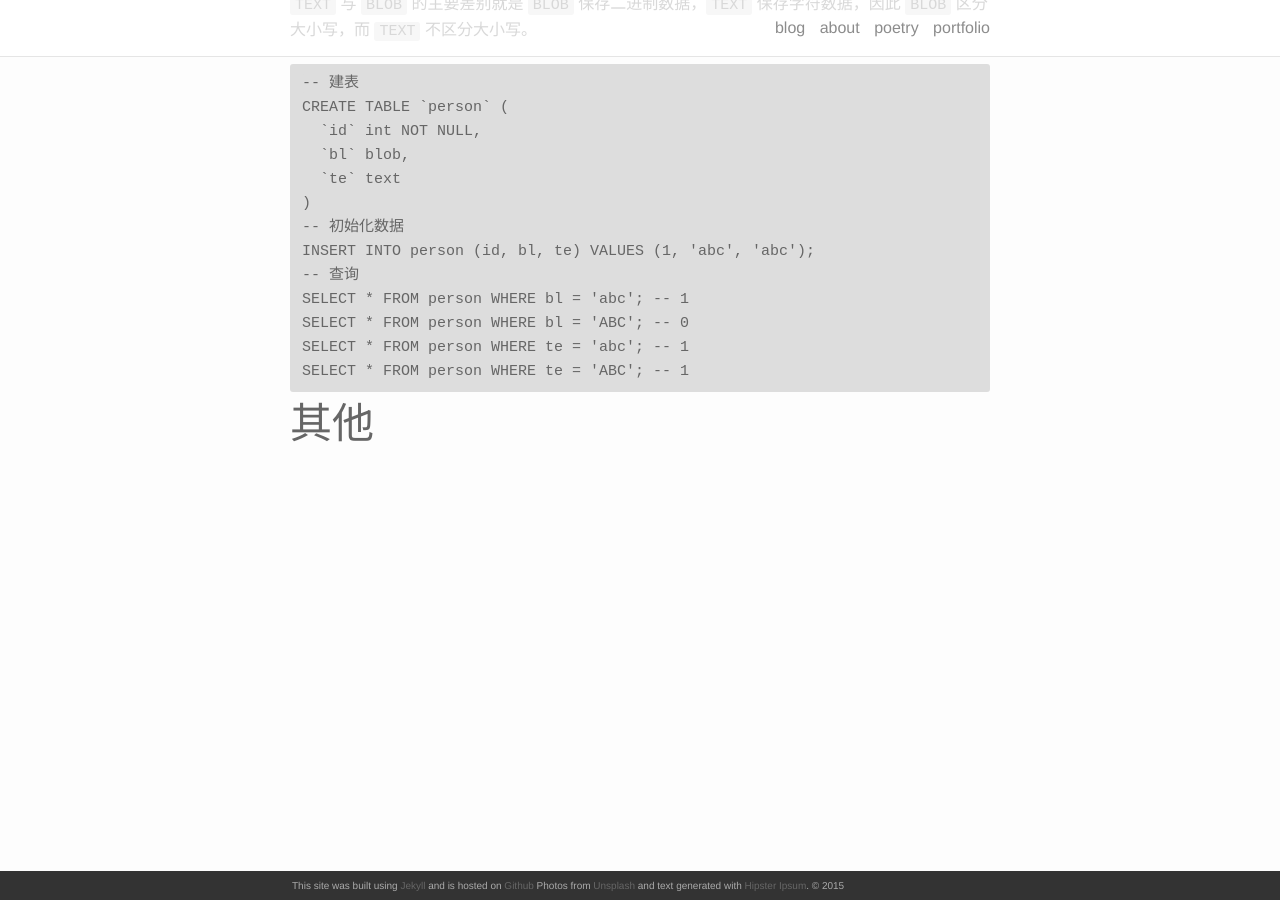
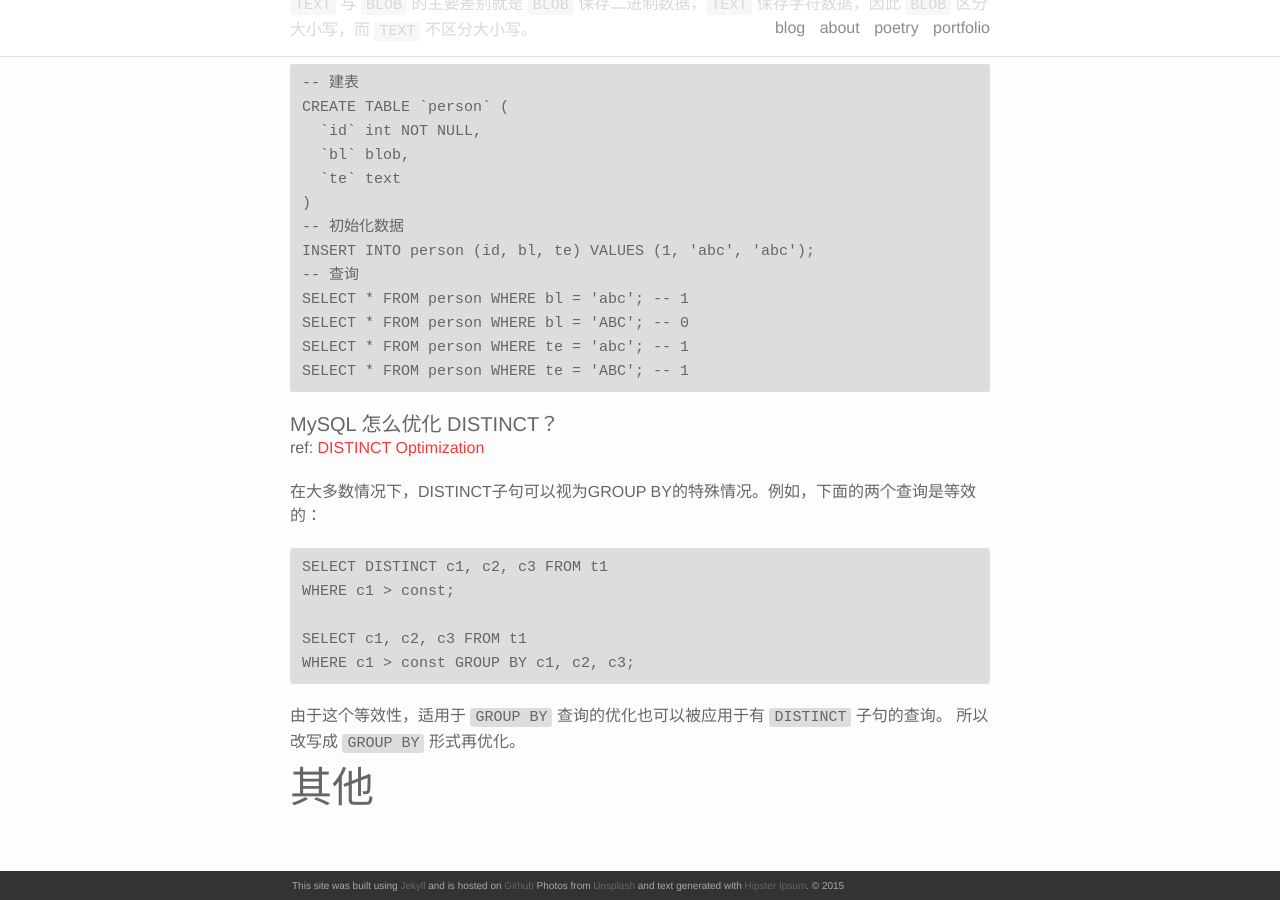
Before and after one commit to akmissxt/blog, a Jekyll site: the page built from _posts/2021-04-05-面试复习.markdown, in a window 1280 px wide and 900 px high, scrolled down 8573 px. Built offline with Jekyll 4.4.1, drawn with Linux system fonts in a browser that asks for light colours; nearby versions of some CDN libraries; our own code applies the rules of GitHub Pages for plain Markdown files.

Commit message:
update(面试复习): MySQL 优化 DISTINCT 语句

````diff
--- a/_posts/2021-04-05-面试复习.markdown
+++ b/_posts/2021-04-05-面试复习.markdown
@@ -322,4 +322,18 @@ SELECT * FROM person WHERE te = 'abc'; -- 1
 SELECT * FROM person WHERE te = 'ABC'; -- 1
 ```
 
+#### MySQL 怎么优化 DISTINCT？
+ref: [DISTINCT Optimization](https://dev.mysql.com/doc/refman/8.0/en/distinct-optimization.html)
+
+在大多数情况下，DISTINCT子句可以视为GROUP BY的特殊情况。例如，下面的两个查询是等效的：
+```SQL
+SELECT DISTINCT c1, c2, c3 FROM t1
+WHERE c1 > const;
+
+SELECT c1, c2, c3 FROM t1
+WHERE c1 > const GROUP BY c1, c2, c3;
+```
+由于这个等效性，适用于 `GROUP BY` 查询的优化也可以被应用于有 `DISTINCT` 子句的查询。
+所以改写成 `GROUP BY` 形式再优化。
+
 ## 其他
````
